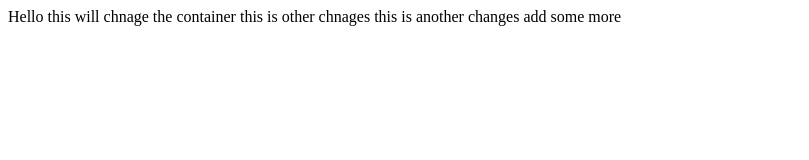
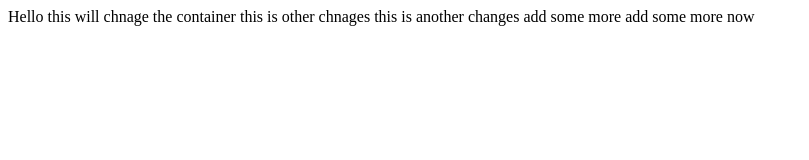
Before and after one commit to kenpatolia/testproj, a plain HTML site: page index.html in a window 1280 px wide. Shown: the whole page, without its empty margins (0-809 px from the left). Drawn offline with Linux system fonts and the light colour scheme.

Commit message:
new chnages

```diff
--- a/index.html
+++ b/index.html
@@ -8,7 +8,7 @@
 
 <body>
   Hello this will chnage the container this is other chnages<data value="test"></data>
-  this is another changes add some more
+  this is another changes add some more add some more now
 </body>
 
 </html>
```
